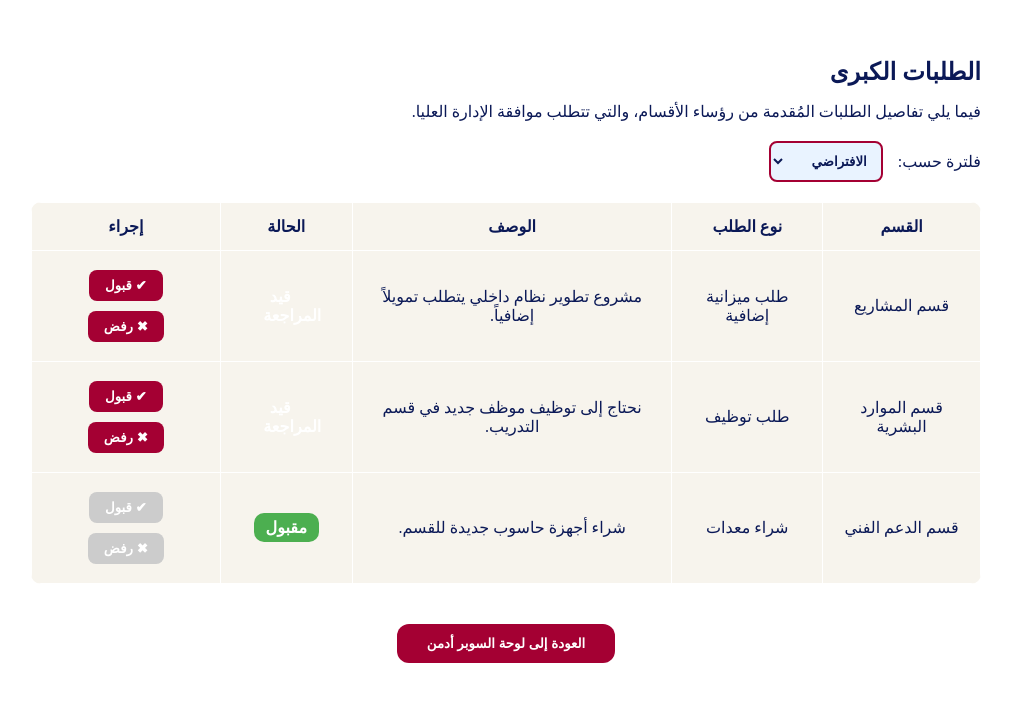
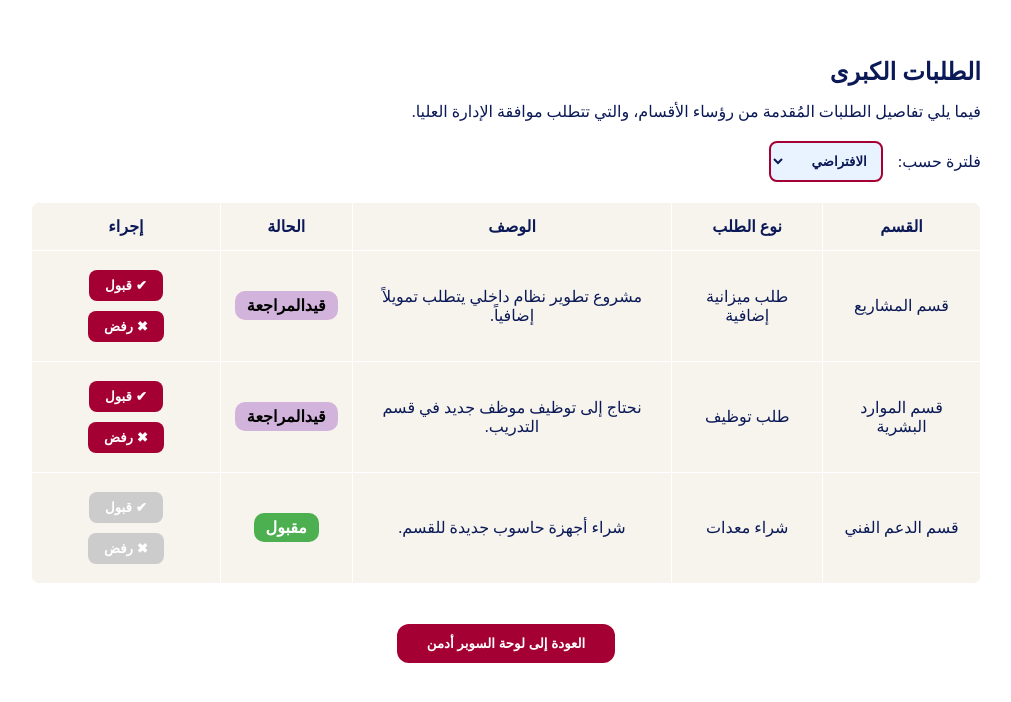
Before and after one commit to mqnr5/alamana, a Vue app: page /MajorRequests in a window 1280 px wide. Shown: the top 702 px of the page, without its empty margins (134-1145 px from the left). Built offline with nearby package versions, Linux system fonts and the light colour scheme; the HTML template or start-up script is replaced by a standard one.

Commit message:
تعديل طفيف

```diff
--- a/src/views/MajorRequestsView.vue
+++ b/src/views/MajorRequestsView.vue
@@ -33,8 +33,8 @@
               <span :class="'status ' + req.status">{{ req.status }}</span>
             </td>
             <td>
-              <button @click="updateStatus(index, 'مقبول')" :disabled="req.status !== 'قيد المراجعة'">✔ قبول</button>
-              <button @click="updateStatus(index, 'مرفوض')" :disabled="req.status !== 'قيد المراجعة'">✖ رفض</button>
+              <button @click="updateStatus(index, 'مقبول')" :disabled="req.status !== 'قيدالمراجعة'">✔ قبول</button>
+              <button @click="updateStatus(index, 'مرفوض')" :disabled="req.status !== 'قيدالمراجعة'">✖ رفض</button>
             </td>
           </tr>
         </tbody>
@@ -60,13 +60,13 @@ export default {
           department: "قسم المشاريع",
           type: "طلب ميزانية إضافية",
           description: "مشروع تطوير نظام داخلي يتطلب تمويلاً إضافياً.",
-          status: "قيد المراجعة",
+          status: "قيدالمراجعة",
         },
         {
           department: "قسم الموارد البشرية",
           type: "طلب توظيف",
           description: "نحتاج إلى توظيف موظف جديد في قسم التدريب.",
-          status: "قيد المراجعة",
+          status: "قيدالمراجعة",
         },
         {
           department: "قسم الدعم الفني",
@@ -150,8 +150,9 @@ select {
   color: white;
 }
 
-.status.قيد\:المراجعة {
+.status.قيدالمراجعة {
   background-color: #d2b3db;
+  color: black;
 }
 
 .status.مقبول {
```
